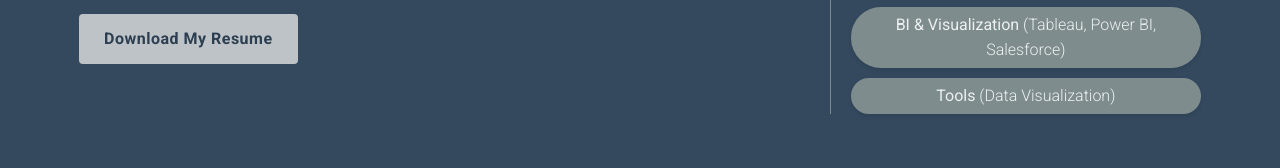
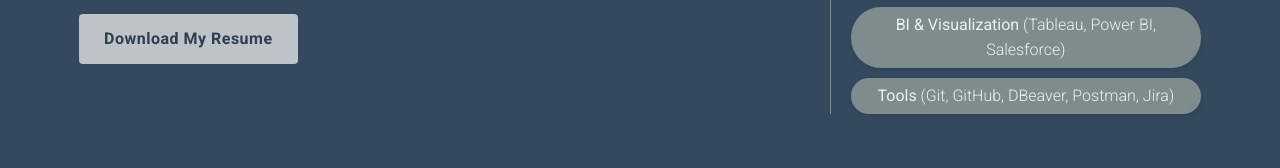
Before and after one commit to cardonajsebas/cardonajsebas.github.io, a plain HTML site: page index.html in a window 1280 px wide. Shown: the part 1177-1345 px from the top of the page. Drawn offline with Linux system fonts and the light colour scheme.

Commit message:
fix: skill section - tools

```diff
--- a/index.html
+++ b/index.html
@@ -129,7 +129,7 @@
                     <li><strong>SQL</strong> (data modeling, stored procedures, analytics)</li>
                     <li><strong>Data Warehousing</strong> (Medallion Architecture, Star Schema)</li>
                     <li><strong>BI & Visualization</strong> (Tableau, Power BI, Salesforce)</li>
-                    <li><strong>Tools</strong> (Data Visualization)</li>
+                    <li><strong>Tools</strong> (Git, GitHub, DBeaver, Postman, Jira)</li>
                 </ul>
             </div>
         </div>
```
